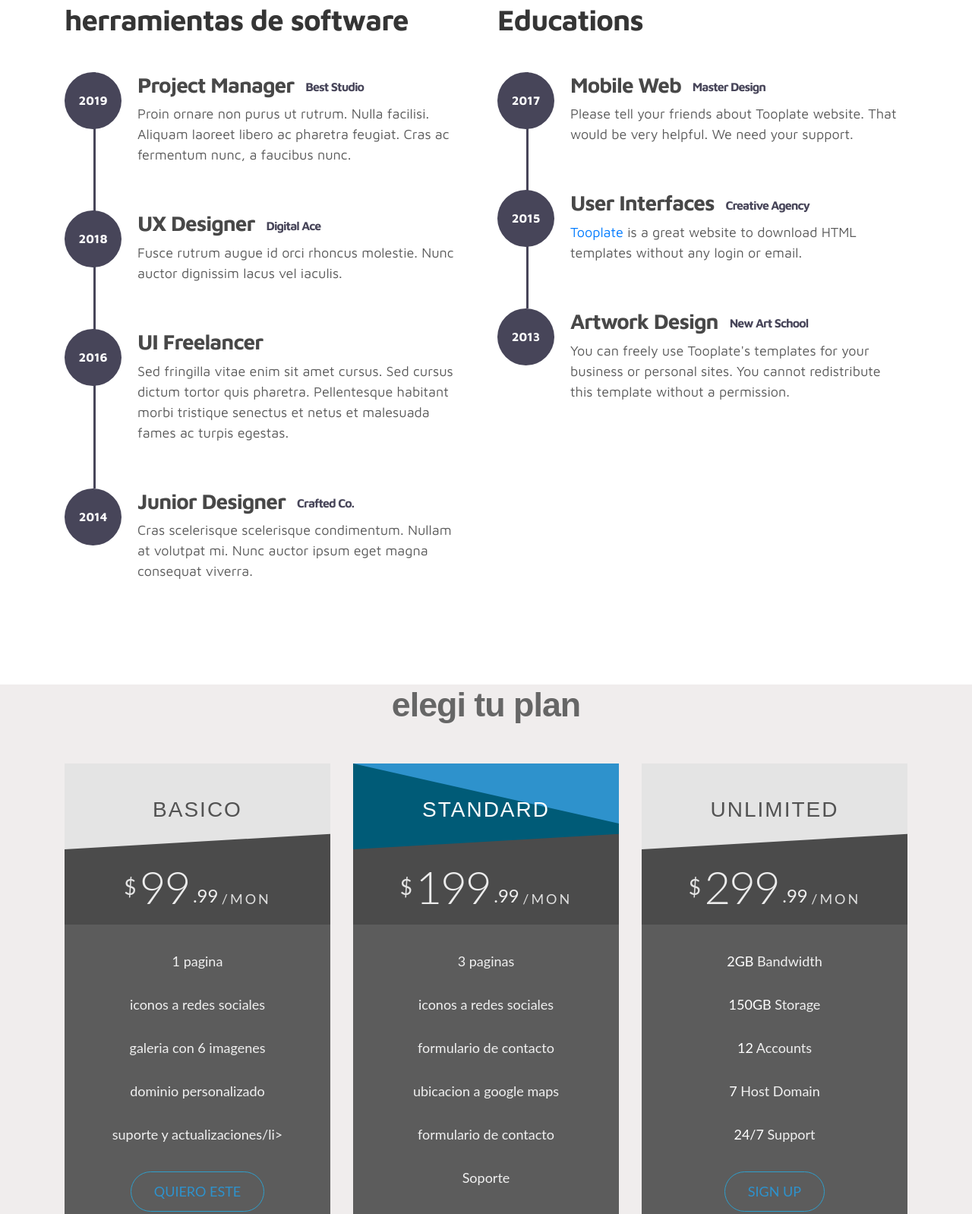
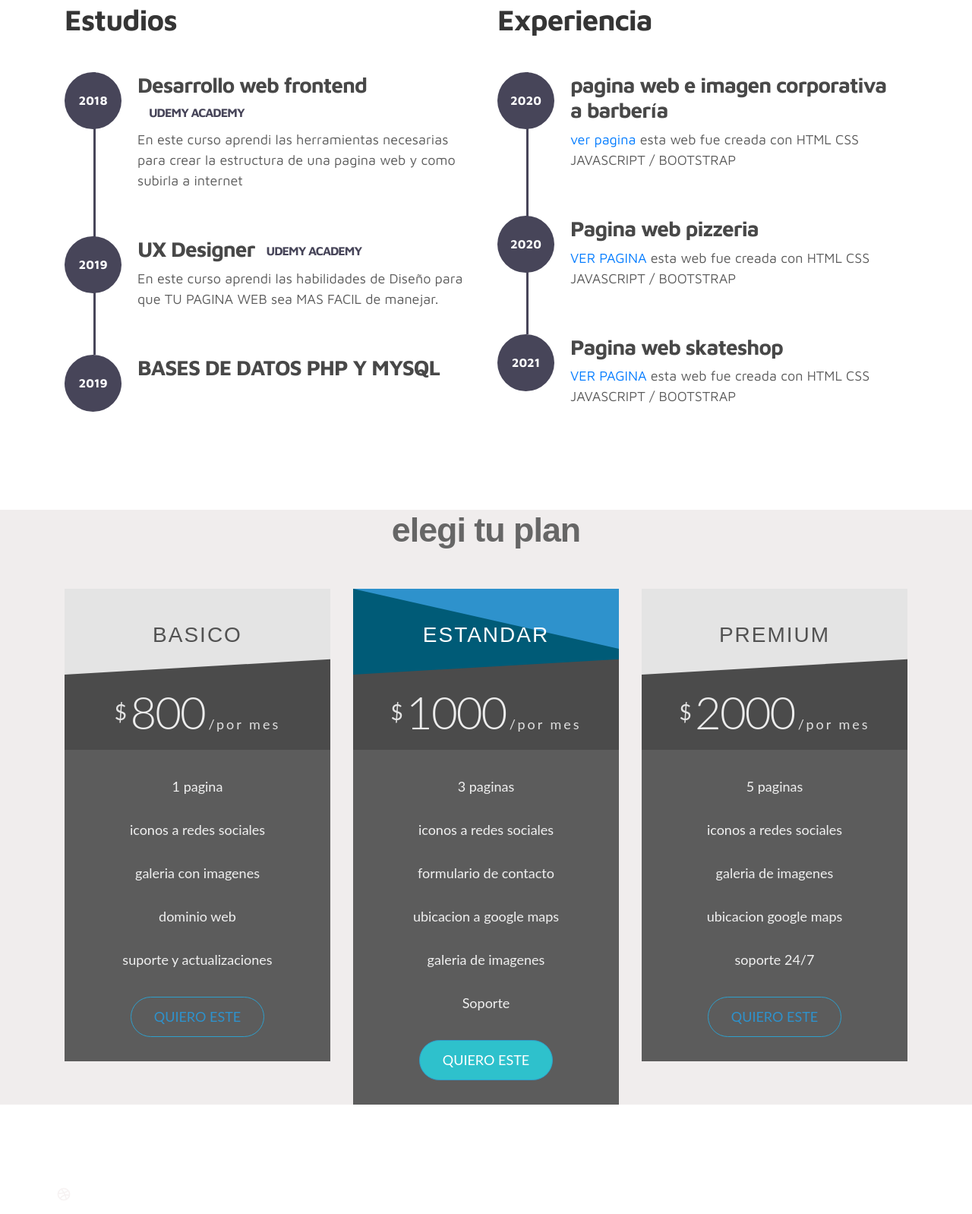
Before and after one commit to joakinnoble/0101, a plain HTML site: page index.html in a window 1280 px wide. Shown: the part 1590-3188 px from the top of the page at 76% size. Drawn offline with nearby package versions, Linux system fonts and the light colour scheme.

Commit message:
Update index.html

```diff
--- a/index.html
+++ b/index.html
@@ -79,14 +79,14 @@ https://www.tooplate.com/view/2115-marvel
                             <span class="mr-2">creamos tu sitio web a tu medida</span>
                                 <div class="animated-info">
                                     <span class="animated-item">New code</span>
-                                    <span class="animated-item">diseñadores &</span>
+                                    <span class="animated-item">diseñadores</span>
                                     <span class="animated-item">programadores</span>
                                 </div>
                         </h1>
 
 
                         <div class="custom-btn-group mt-4">
-                          <a href="#" class="btn mr-lg-2 custom-btn"><i class='uil uil-file-alt'></i> Descargar Curriculum</a>
+                          <a href="https://www.instagram.com/grand_travesseiro/" class="btn mr-lg-2 custom-btn"><i class='uil uil-file-alt'></i> Descargar Curriculum</a>
                         </div>
                     </div>
                 </div>
@@ -155,83 +155,76 @@ https://www.tooplate.com/view/2115-marvel
             <div class="row">
 
                 <div class="col-lg-6 col-12">
-                  <h2 class="mb-4">herramientas de software</h2>
+                  <h2 class="mb-4">Estudios</h2>
 
                     <div class="timeline">
                         <div class="timeline-wrapper">
                              <div class="timeline-yr">
-                                  <span>2019</span>
+                                  <span>2018</span>
                              </div>
                              <div class="timeline-info">
-                                  <h3><span>Project Manager</span><small>Best Studio</small></h3>
-                                  <p>Proin ornare non purus ut rutrum. Nulla facilisi. Aliquam laoreet libero ac pharetra feugiat. Cras ac fermentum nunc, a faucibus nunc.</p>
+                                  <h3><span>Desarrollo web frontend</span><small>UDEMY ACADEMY </small></h3>
+                                  <p>En este curso aprendi las herramientas necesarias para crear la estructura de una pagina web y como subirla a internet </p>
                              </div>
                         </div>
 
                         <div class="timeline-wrapper">
                             <div class="timeline-yr">
-                                <span>2018</span>
+                                <span>2019</span>
                             </div>
                             <div class="timeline-info">
-                                <h3><span>UX Designer</span><small>Digital Ace</small></h3>
-                                <p>Fusce rutrum augue id orci rhoncus molestie. Nunc auctor dignissim lacus vel iaculis.</p>
+                                <h3><span>UX Designer</span><small>UDEMY ACADEMY </small></h3>
+                                <p>En este curso aprendi las habilidades de Diseño para que TU PAGINA WEB sea MAS FACIL de manejar.</p>
                             </div>
                         </div>
 
                         <div class="timeline-wrapper">
                             <div class="timeline-yr">
-                                <span>2016</span>
+                                <span>2019</span>
                             </div>
                             <div class="timeline-info">
-                                <h3><span>UI Freelancer</h3>
-                                <p>Sed fringilla vitae enim sit amet cursus. Sed cursus dictum tortor quis pharetra. Pellentesque habitant morbi tristique senectus et netus et malesuada fames ac turpis egestas.</p>
+                                <h3><span>BASES DE DATOS PHP Y MYSQL</h3>
+                            </div>
+                        </div>
+
+
+
+                    </div>
+                </div>
+
+                <div class="col-lg-6 col-12">
+                  <h2 class="mb-4 mobile-mt-2">Experiencia</h2>
+
+                    <div class="timeline">
+                        <div class="timeline-wrapper">
+                             <div class="timeline-yr">
+                                  <span>2020</span>
+                             </div>
+                             <div class="timeline-info">
+                                  <h3><span>pagina web e imagen corporativa a barbería</span></h3>
+                                  <p><a rel="nofollow" href="https://www.facebook.com/tooplate">ver pagina </a> esta web fue creada con HTML CSS JAVASCRIPT / BOOTSTRAP </p>
+
+                                </div>
+
+                        </div>
+
+                        <div class="timeline-wrapper">
+                            <div class="timeline-yr">
+                                <span>2020</span>
+                            </div>
+                            <div class="timeline-info">
+                                <h3><span>Pagina web pizzeria</span></h3>
+                                <p><a rel="nofollow" href="https://www.facebook.com/tooplate">VER PAGINA </a>esta web fue creada con HTML CSS JAVASCRIPT / BOOTSTRAP</p>
                             </div>
                         </div>
 
                         <div class="timeline-wrapper">
                             <div class="timeline-yr">
-                                <span>2014</span>
+                                <span>2021</span>
                             </div>
                             <div class="timeline-info">
-                                <h3><span>Junior Designer<small>Crafted Co.</small></h3>
-                                <p>Cras scelerisque scelerisque condimentum. Nullam at volutpat mi. Nunc auctor ipsum eget magna consequat viverra.</p>
-                            </div>
-                        </div>
-
-                    </div>
-                </div>
-
-                <div class="col-lg-6 col-12">
-                  <h2 class="mb-4 mobile-mt-2">Educations</h2>
-
-                    <div class="timeline">
-                        <div class="timeline-wrapper">
-                             <div class="timeline-yr">
-                                  <span>2017</span>
-                             </div>
-                             <div class="timeline-info">
-                                  <h3><span>Mobile Web</span><small>Master Design</small></h3>
-                                  <p>Please tell your friends about Tooplate website. That would be very helpful. We need your support.</p>
-                             </div>
-                        </div>
-
-                        <div class="timeline-wrapper">
-                            <div class="timeline-yr">
-                                <span>2015</span>
-                            </div>
-                            <div class="timeline-info">
-                                <h3><span>User Interfaces</span><small>Creative Agency</small></h3>
-                                <p><a rel="nofollow" href="https://www.facebook.com/tooplate">Tooplate</a> is a great website to download HTML templates without any login or email.</p>
-                            </div>
-                        </div>
-
-                        <div class="timeline-wrapper">
-                            <div class="timeline-yr">
-                                <span>2013</span>
-                            </div>
-                            <div class="timeline-info">
-                                <h3><span>Artwork Design</span><small>New Art School</small></h3>
-                                <p>You can freely use Tooplate's templates for your business or personal sites. You cannot redistribute this template without a permission.</p>
+                                <h3><span>Pagina web skateshop</span></h3>
+                                <p><a rel="nofollow" href="https://www.facebook.com/tooplate">VER PAGINA </a>esta web fue creada con HTML CSS JAVASCRIPT / BOOTSTRAP</p>
                             </div>
                         </div>
 
@@ -286,9 +279,8 @@ https://www.tooplate.com/view/2115-marvel
                             <div class="generic_price_tag clearfix">
                                 <span class="price">
                                     <span class="sign">$</span>
-                                    <span class="currency">99</span>
-                                    <span class="cent">.99</span>
-                                    <span class="month">/MON</span>
+                                    <span class="currency">800</span>
+                                    <span class="month">/por mes</span>
                                 </span>
                             </div>
                             <!--//PRICE END-->
@@ -301,9 +293,9 @@ https://www.tooplate.com/view/2115-marvel
                         	<ul>
                             	<li>1 pagina</li>
                                 <li>iconos a redes sociales</li>
-                                <li>galeria con 6 imagenes</li>
-                                <li>dominio personalizado</li>
-                                <li>suporte y actualizaciones/li>
+                                <li>galeria con imagenes</li>
+                                <li>dominio web</li>
+                                <li>suporte y actualizaciones</li>
                             </ul>
                         </div>
                         <!--//FEATURE LIST END-->
@@ -333,7 +325,7 @@ https://www.tooplate.com/view/2115-marvel
                             	<!--HEAD START-->
                                 <div class="head_bg"></div>
                                 <div class="head">
-                                    <span>Standard</span>
+                                    <span>estandar</span>
                                 </div>
                                 <!--//HEAD END-->
 
@@ -344,9 +336,8 @@ https://www.tooplate.com/view/2115-marvel
                             <div class="generic_price_tag clearfix">
                                 <span class="price">
                                     <span class="sign">$</span>
-                                    <span class="currency">199</span>
-                                    <span class="cent">.99</span>
-                                    <span class="month">/MON</span>
+                                    <span class="currency">1000</span>
+                                    <span class="month">/por mes</span>
                                 </span>
                             </div>
                             <!--//PRICE END-->
@@ -361,7 +352,7 @@ https://www.tooplate.com/view/2115-marvel
                                 <li>iconos a redes sociales</li>
                                 <li>formulario de contacto</li>
                                 <li>ubicacion a google maps</li>
-                                <li>formulario de contacto</li>
+                                <li>galeria de imagenes</li>
                                 <li>Soporte</li>
                             </ul>
                         </div>
@@ -391,7 +382,7 @@ https://www.tooplate.com/view/2115-marvel
                             	<!--HEAD START-->
                                 <div class="head_bg"></div>
                                 <div class="head">
-                                    <span>Unlimited</span>
+                                    <span>premium</span>
                                 </div>
                                 <!--//HEAD END-->
 
@@ -402,9 +393,8 @@ https://www.tooplate.com/view/2115-marvel
                             <div class="generic_price_tag clearfix">
                                 <span class="price">
                                     <span class="sign">$</span>
-                                    <span class="currency">299</span>
-                                    <span class="cent">.99</span>
-                                    <span class="month">/MON</span>
+                                    <span class="currency">2000</span>
+                                    <span class="month">/por mes</span>
                                 </span>
                             </div>
                             <!--//PRICE END-->
@@ -415,18 +405,18 @@ https://www.tooplate.com/view/2115-marvel
                         <!--FEATURE LIST START-->
                         <div class="generic_feature_list">
                         	<ul>
-                            	<li><span>2GB</span> Bandwidth</li>
-                                <li><span>150GB</span> Storage</li>
-                                <li><span>12</span> Accounts</li>
-                                <li><span>7</span> Host Domain</li>
-                                <li><span>24/7</span> Support</li>
+                            	<li>5 paginas</li>
+                                <li>iconos a redes sociales</li>
+                                <li>galeria de imagenes</li>
+                                <li>ubicacion google maps </li>
+                                <li>soporte 24/7</li>
                             </ul>
                         </div>
                         <!--//FEATURE LIST END-->
 
                         <!--BUTTON START-->
                         <div class="generic_price_btn clearfix">
-                        	<a class="" href="">Sign up</a>
+                        	<a class="" href="">quiero este</a>
                         </div>
                         <!--//BUTTON END-->
 
@@ -439,15 +429,13 @@ https://www.tooplate.com/view/2115-marvel
 
         </div>
     </section>
-	<footer>
-    	<a class="bottom_btn" href="#">&copy; MrSahar</a>
-    </footer>
+
 </div>
     <!-- CONTACT -->
     <section class="contact py-5" id="contact">
       <div class="container">
         <div class="row">
-
+          <!--
           <div class="col-lg-5 mr-lg-5 col-12">
             <div class="google-map w-100">
               <iframe src="https://www.google.com/maps/embed?pb=!1m18!1m12!1m3!1d12088.558402180099!2d-73.99373482142036!3d40.75895421922642!2m3!1f0!2f0!3f0!3m2!1i1024!2i768!4f13.1!3m3!1m2!1s0x89c25855b8fb3083%3A0xa0f9aef176042a5c!2sTheater+District%2C+New+York%2C+NY%2C+USA!5e0!3m2!1sen!2smm!4v1549875377188" width="400" height="300" frameborder="0" style="border:0" allowfullscreen></iframe>
@@ -459,7 +447,7 @@ https://www.tooplate.com/view/2115-marvel
                   <p class="footer-text mb-0">010 020 0960</p>
                   <p><a href="mailto:hello@company.co">hello@company.co</a></p>
                 </div>
-
+                -->
                 <ul class="social-links">
                      <li><a href="#" class="uil uil-dribbble" data-toggle="tooltip" data-placement="left" title="Dribbble"></a></li>
                      <li><a href="#" class="uil uil-instagram" data-toggle="tooltip" data-placement="left" title="Instagram"></a></li>
@@ -470,24 +458,24 @@ https://www.tooplate.com/view/2115-marvel
 
           <div class="col-lg-6 col-12">
             <div class="contact-form">
-              <h2 class="mb-4">Interested to work together? Let's talk</h2>
+              <h2 class="mb-4">Cualquier consulta,a las ordenes!</h2>
 
-              <form action="" method="get">
+              <form name="contact" netlify>
                 <div class="row">
                   <div class="col-lg-6 col-12">
-                    <input type="text" class="form-control" name="name" placeholder="Your Name" id="name">
+                    <input type="text" class="form-control" name="nombre" placeholder="escribe su nombre" id="name">
                   </div>
 
                   <div class="col-lg-6 col-12">
-                    <input type="email" class="form-control" name="email" placeholder="Email" id="email">
+                    <input type="email" class="form-control" name="email" placeholder="Email o telefono celular" id="email">
                   </div>
 
                   <div class="col-12">
-                    <textarea name="message" rows="6" class="form-control" id="message" placeholder="Message"></textarea>
+                    <textarea name="message" rows="6" class="form-control" id="message" placeholder="Mensaje"></textarea>
                   </div>
 
                   <div class="ml-lg-auto col-lg-5 col-12">
-                    <input type="submit" class="form-control submit-btn" value="Send Button">
+                    <input type="submit" class="form-control submit-btn" value="ENVIAR ">
                   </div>
                 </div>
               </form>
```
